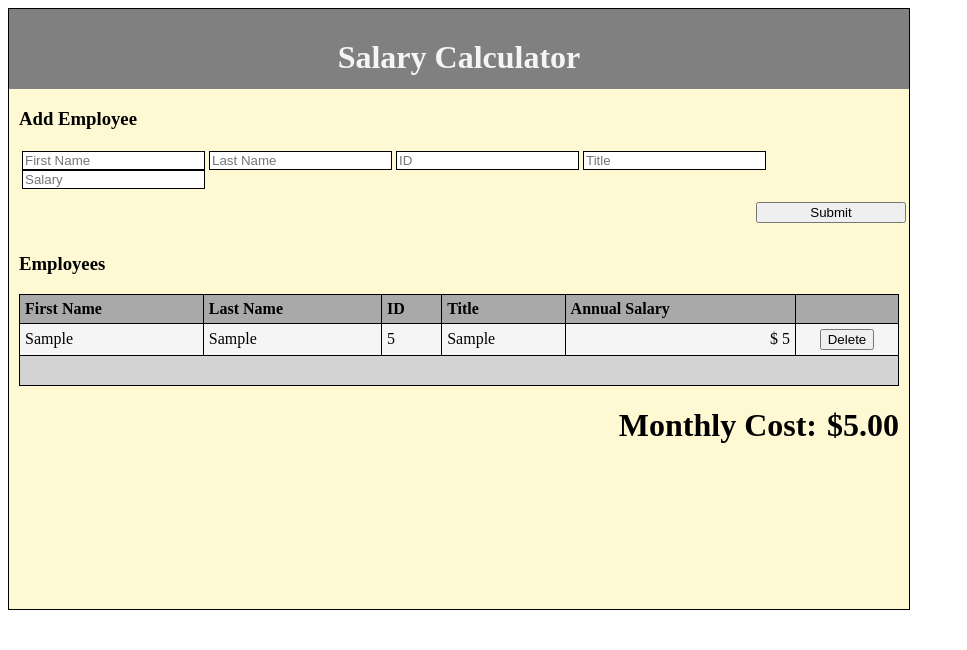
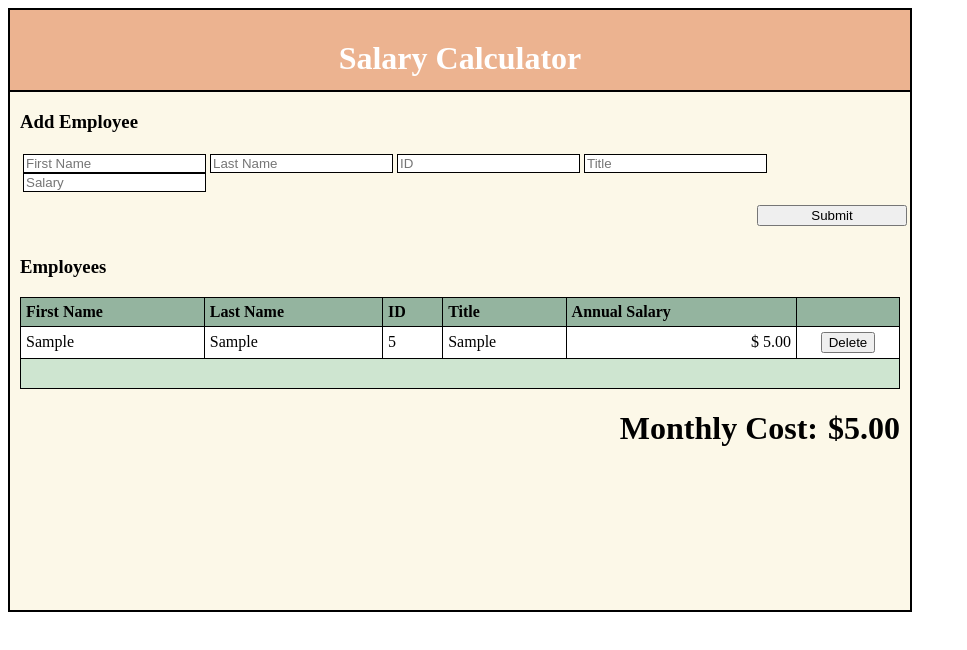
Before and after one commit to mathaimoua/weekend-jquery-salary-calculator, a plain HTML site: page index.html in a window 1280 px wide. Both pictures are taken after typing "Sample", "Sample", "5", "Sample", "5" into the empty fields and a click on the button "Submit". Shown: the whole page, without its empty margins (0-967 px from the left). Drawn offline with Linux system fonts and the light colour scheme.

Commit message:
Updated styling to different colors. Also updated how salary box displays information.

```diff
--- a/client.js
+++ b/client.js
@@ -32,7 +32,7 @@ function submitData(){
                             <td class="ertd">`+empData[1]+`</td>
                             <td class="ertd">`+empData[2]+`</td>
                             <td class="ertd">`+empData[3]+`</td>
-                            <td class="salSpace">$`+" "+Number(empData[4])+`</td>
+                            <td class="salSpace">$`+" "+parseFloat(Number(empData[4])).toFixed(2)+`</td>
                             <td class="delBtnSpace"><button id="delBtn">Delete</button></td></tr>
                             <tr id="tableBotRow"><td id="emptyBotRow" colspan="6"></td>
                             </tr>`);
@@ -47,7 +47,7 @@ function deleteRow(){
   let numberSubtract = Number($(this).closest('tr').find('.salSpace').text().slice(2));
   monthlyCost -= numberSubtract;
   if (monthlyCost <= 20000){
-    $('#monthlyCostText').css("background-color", "rgb(255, 249, 211)");
+    $('#monthlyCostText').css("background-color", "#fcf8e8");
   } else if (monthlyCost > 20000){
     $('#monthlyCostText').css("background-color", "lightcoral");
   }
--- a/index.html
+++ b/index.html
@@ -17,7 +17,7 @@
   <div id="underCalcTitle">
     <p><h3>Add Employee</h3></p>
     <table id="inputsTable">
-      <tr>
+      <tr id="fieldsRow">
         <td>
           <input id="fName" type="text" placeholder="First Name">
           <input id="lName" type="text" placeholder="Last Name">
--- a/style.css
+++ b/style.css
@@ -27,14 +27,14 @@ header {
 }
 
 #tableTopRow {
-  background: darkgrey;
+  background: #94b49f;
   border: 1px solid black;
   border-collapse: collapse;
   font-weight: bold;
 }
 
 #tableBotRow {
-  background: lightgrey;
+  background: #cee5d0;
   border: 1px solid black;
   border-collapse: collapse;
   height: 30px;
@@ -61,20 +61,21 @@ header {
 }
 
 #app {
-  border: 1px solid black;
+  border: 2px solid black;
   height: 600px;
   width: 900px;
   align-items: center;
-  background-color: rgb(255, 249, 211);
+  background-color: #fcf8e8;
 }
 
 #calcTitle {
   padding-top: 30px;
-  color: #f5f5f5;
-  background-color: grey;
+  color: white;
+  background-color: #ecb390;
   margin-top: 0px;
   margin-bottom: 0px;
   height: 50px;
+  border-bottom: 2px solid black;
 }
 
 #underCalcTitle {
@@ -112,5 +113,5 @@ header {
   border: 1px solid black;
   border-collapse: collapse;
   padding: 5px;
-  background-color: #f5f5f5;
+  background-color: white;
 }
```
